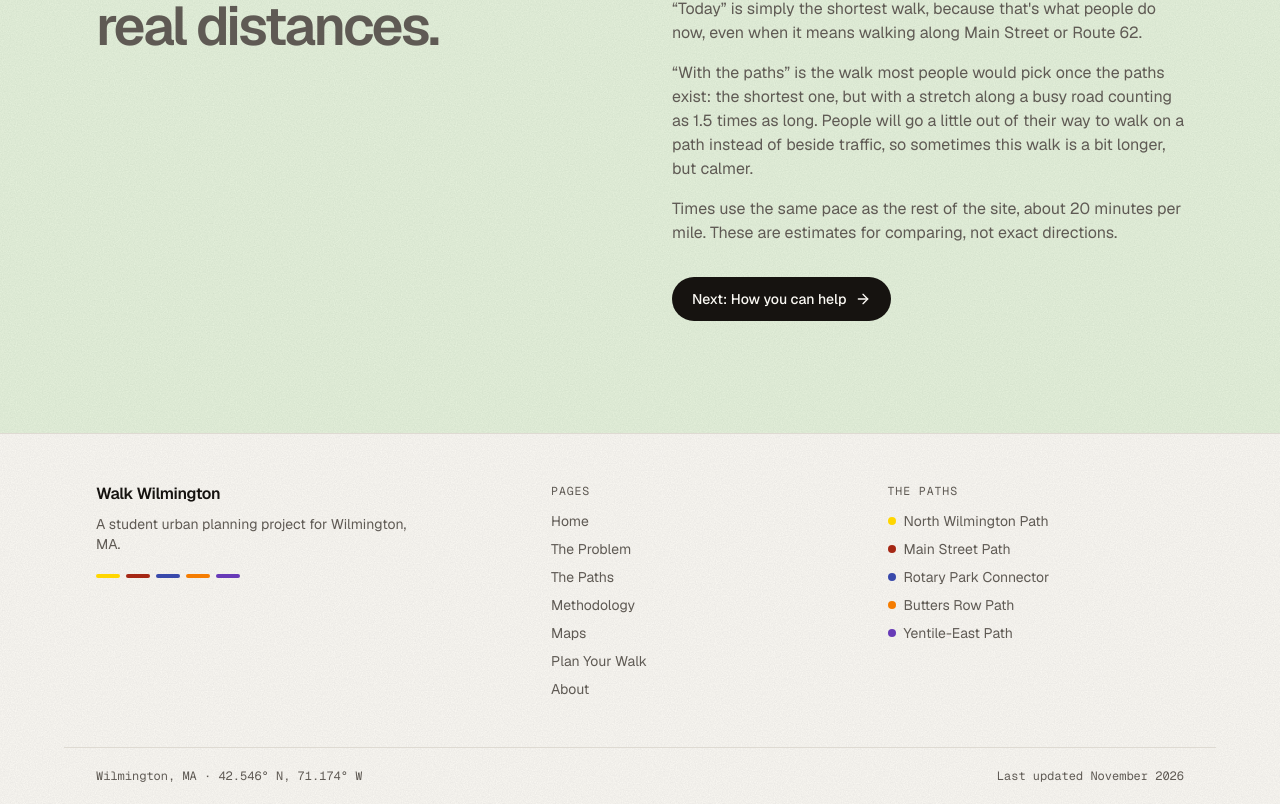
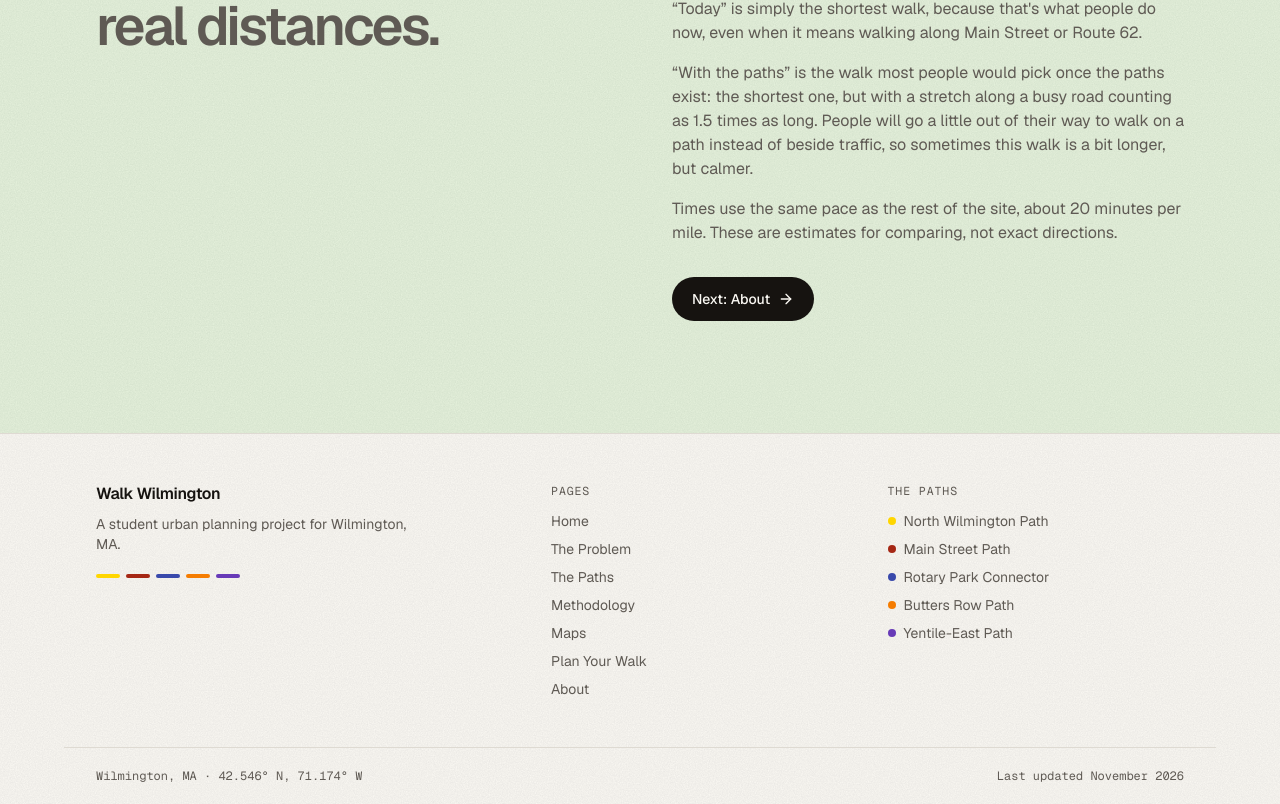
Before and after one commit to vdouglasana/walk-wilmington, a Next.js app: page /plan-your-walk in a window 1280 px wide. Shown: the part 1598-2402 px from the top of the page. Built offline with nearby package versions, Linux system fonts and the light colour scheme.

Commit message:
Plan Your Walk: closing button reads Next: About
Co-Authored-By: Claude Opus 5.5 <noreply@anthropic.com>

```diff
--- a/src/app/plan-your-walk/page.tsx
+++ b/src/app/plan-your-walk/page.tsx
@@ -124,7 +124,7 @@ export default function PlanYourWalkPage() {
               href="/about-contact"
               className="group mt-4 inline-flex items-center gap-2 rounded-full bg-foreground px-5 py-3 text-sm font-medium text-background transition-opacity hover:opacity-90 focus-visible:ring-3 focus-visible:ring-ring/50 focus-visible:outline-none"
             >
-              Next: How you can help
+              Next: About
               <ArrowRightIcon className="size-4 transition-transform group-hover:translate-x-0.5" />
             </Link>
           </Reveal>
```
